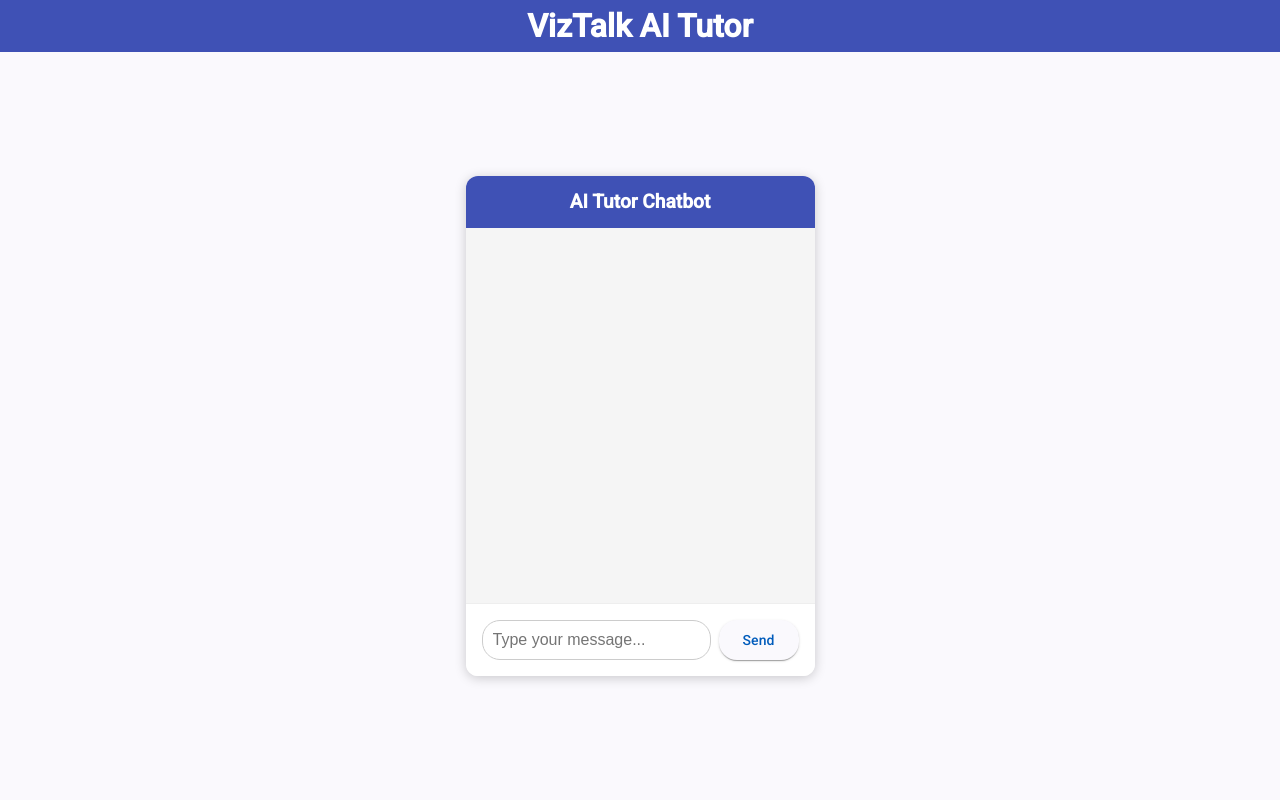
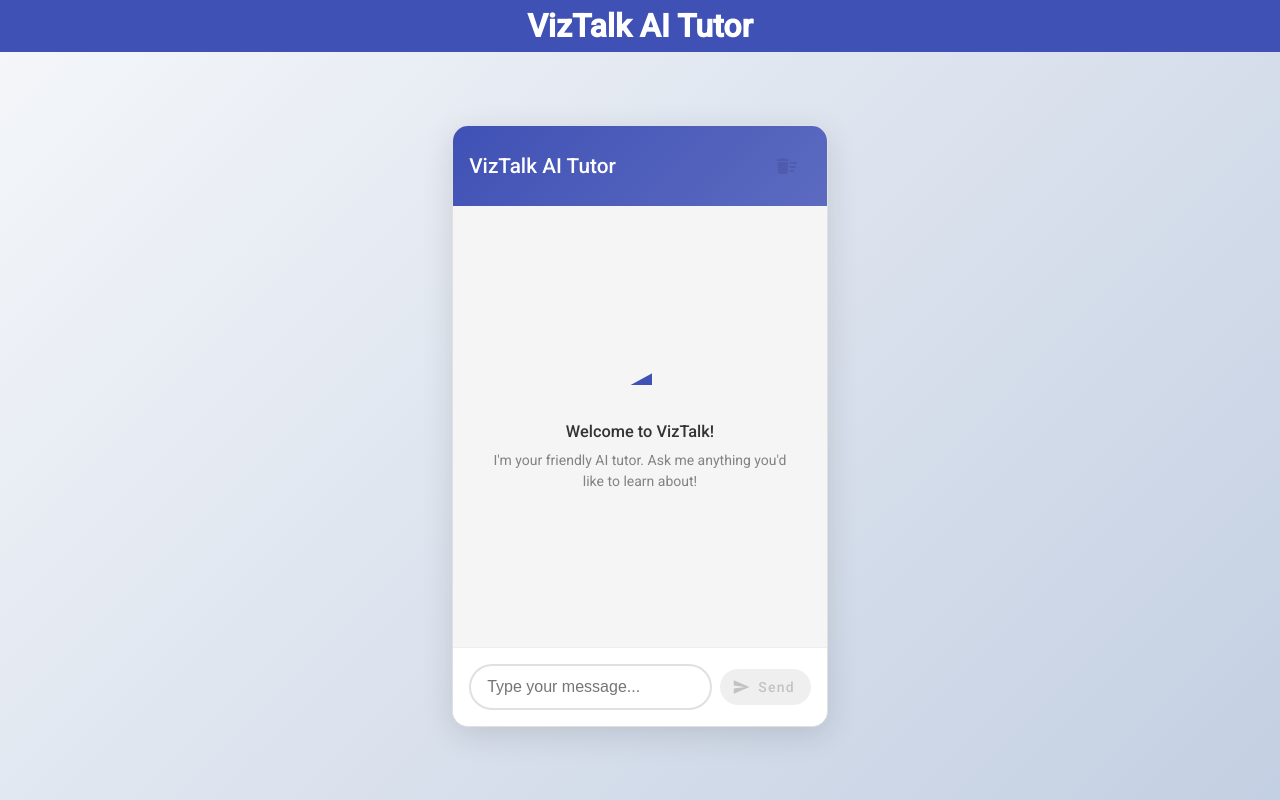
Before and after one commit to abdullahfirdowsi/ai-chatbot, an Angular app in the folder frontend/: page / in a window 1280 px wide. Built offline with nearby package versions, Linux system fonts and the light colour scheme.

Commit message:
Update DELETE feature

```diff
--- a/frontend/src/app/chat/chat.component.css
+++ b/frontend/src/app/chat/chat.component.css
@@ -1,24 +1,45 @@
 .chat-container {
-  max-width: 600px;
-  height: 500px;
-  border-radius: 12px;
-  box-shadow: 0 2px 12px rgba(0,0,0,0.2);
+  max-width: 700px;
+  height: 600px;
+  border-radius: 16px;
+  box-shadow: 0 8px 32px rgba(0,0,0,0.12);
   background: #fff;
   overflow: hidden;
   display: flex;
   flex-direction: column;
+  border: 1px solid #e0e0e0;
 }
 
 .chat-header {
-  background: #3f51b5;
+  background: linear-gradient(135deg, #3f51b5, #5c6bc0);
   color: #fff;
   padding: 1rem;
-  text-align: center;
+  box-shadow: 0 2px 8px rgba(0,0,0,0.1);
+}
+
+.header-content {
+  display: flex;
+  justify-content: space-between;
+  align-items: center;
 }
 
 .chat-header h2 {
   margin: 0;
-  font-size: 1.2rem;
+  font-size: 1.3rem;
+  font-weight: 500;
+}
+
+.clear-btn {
+  opacity: 0.8;
+  transition: opacity 0.2s;
+}
+
+.clear-btn:hover:not(:disabled) {
+  opacity: 1;
+}
+
+.clear-btn:disabled {
+  opacity: 0.3;
 }
 
 .chat-body {
@@ -86,3 +107,173 @@
   padding: 0.5rem 1rem;
   min-width: 80px;
 }
+
+/* Welcome Message */
+.welcome-message {
+  display: flex;
+  justify-content: center;
+  align-items: center;
+  height: 100%;
+  text-align: center;
+  color: #666;
+}
+
+.welcome-content {
+  max-width: 300px;
+}
+
+.welcome-icon {
+  font-size: 4rem;
+  color: #3f51b5;
+  margin-bottom: 1rem;
+}
+
+.welcome-content h3 {
+  margin: 1rem 0 0.5rem 0;
+  color: #333;
+  font-weight: 500;
+}
+
+.welcome-content p {
+  margin: 0;
+  line-height: 1.5;
+  opacity: 0.8;
+}
+
+/* Loading Indicator */
+.loading-indicator {
+  display: flex;
+  align-items: center;
+  gap: 0.5rem;
+  padding: 1rem;
+  align-self: flex-start;
+}
+
+.loading-text {
+  color: #666;
+  font-style: italic;
+}
+
+/* Typing Animation */
+.typing-animation {
+  display: flex;
+  gap: 2px;
+}
+
+.typing-animation span {
+  width: 6px;
+  height: 6px;
+  border-radius: 50%;
+  background-color: #3f51b5;
+  animation: typing 1.4s infinite ease-in-out;
+}
+
+.typing-animation span:nth-child(1) { animation-delay: -0.32s; }
+.typing-animation span:nth-child(2) { animation-delay: -0.16s; }
+.typing-animation span:nth-child(3) { animation-delay: 0s; }
+
+@keyframes typing {
+  0%, 80%, 100% {
+    transform: scale(0);
+    opacity: 0.5;
+  }
+  40% {
+    transform: scale(1);
+    opacity: 1;
+  }
+}
+
+/* Spinning Animation for Loading Button */
+.spinning {
+  animation: spin 1s linear infinite;
+}
+
+@keyframes spin {
+  from { transform: rotate(0deg); }
+  to { transform: rotate(360deg); }
+}
+
+/* Enhanced Message Styles */
+.user .message {
+  background: linear-gradient(135deg, #3f51b5, #5c6bc0);
+  color: white;
+  box-shadow: 0 2px 8px rgba(63, 81, 181, 0.3);
+}
+
+.bot .message {
+  background: #ffffff;
+  color: #333;
+  border: 1px solid #e0e0e0;
+  box-shadow: 0 2px 4px rgba(0,0,0,0.05);
+}
+
+/* Input Enhancements */
+.chat-input input {
+  flex: 1;
+  padding: 12px 16px;
+  border-radius: 24px;
+  border: 2px solid #e0e0e0;
+  outline: none;
+  font-size: 1rem;
+  transition: border-color 0.2s, box-shadow 0.2s;
+}
+
+.chat-input input:focus {
+  border-color: #3f51b5;
+  box-shadow: 0 0 0 3px rgba(63, 81, 181, 0.1);
+}
+
+.chat-input input:disabled {
+  opacity: 0.6;
+  cursor: not-allowed;
+}
+
+.send-btn {
+  border-radius: 24px;
+  padding: 0.5rem 1.5rem;
+  min-width: 100px;
+  font-weight: 500;
+  transition: all 0.2s;
+}
+
+.send-btn:disabled {
+  opacity: 0.6;
+  cursor: not-allowed;
+}
+
+/* Scrollbar Styling */
+.chat-body::-webkit-scrollbar {
+  width: 6px;
+}
+
+.chat-body::-webkit-scrollbar-track {
+  background: #f1f1f1;
+  border-radius: 3px;
+}
+
+.chat-body::-webkit-scrollbar-thumb {
+  background: #c1c1c1;
+  border-radius: 3px;
+}
+
+.chat-body::-webkit-scrollbar-thumb:hover {
+  background: #a1a1a1;
+}
+
+/* Responsive Design */
+@media (max-width: 768px) {
+  .chat-container {
+    max-width: 100%;
+    height: 100vh;
+    border-radius: 0;
+    border: none;
+  }
+
+  .header-content h2 {
+    font-size: 1.1rem;
+  }
+
+  .welcome-icon {
+    font-size: 3rem;
+  }
+}
--- a/frontend/src/app/chat/chat.component.html
+++ b/frontend/src/app/chat/chat.component.html
@@ -1,16 +1,56 @@
 <div class="chat-container">
   <div class="chat-header">
-    <h2>AI Tutor Chatbot</h2>
+    <div class="header-content">
+      <h2>VizTalk AI Tutor</h2>
+      <button
+        mat-icon-button
+        color="warn"
+        (click)="clearConversation()"
+        [disabled]="isLoading || messages.length === 0"
+        title="Clear conversation"
+        class="clear-btn">
+        <mat-icon>delete_sweep</mat-icon>
+      </button>
+    </div>
   </div>
   <div class="chat-body" #chatBody>
+    <div *ngIf="messages.length === 0" class="welcome-message">
+      <div class="welcome-content">
+        <mat-icon class="welcome-icon">school</mat-icon>
+        <h3>Welcome to VizTalk!</h3>
+        <p>I'm your friendly AI tutor. Ask me anything you'd like to learn about!</p>
+      </div>
+    </div>
     <div *ngFor="let m of messages" [ngClass]="{'user': m.sender==='user', 'bot': m.sender==='bot'}">
       <div class="message">
         <span>{{ m.text }}</span>
       </div>
     </div>
+    <div *ngIf="isLoading" class="loading-indicator">
+      <div class="typing-animation">
+        <span></span>
+        <span></span>
+        <span></span>
+      </div>
+      <span class="loading-text">VizTalk is thinking...</span>
+    </div>
   </div>
-  <form (submit)="sendMessage()" class="chat-input">
-    <input [(ngModel)]="userInput" name="userInput" required placeholder="Type your message..." />
-    <button mat-raised-button color="primary" type="submit">Send</button>
+  <form (submit)="sendMessage(); $event.preventDefault()" class="chat-input">
+    <input
+      [(ngModel)]="userInput"
+      name="userInput"
+      placeholder="Type your message..."
+      [disabled]="isLoading"
+      autocomplete="off" />
+    <button
+      mat-raised-button
+      color="primary"
+      type="submit"
+      [disabled]="!userInput.trim() || isLoading"
+      class="send-btn">
+      <mat-icon *ngIf="!isLoading">send</mat-icon>
+      <mat-icon *ngIf="isLoading" class="spinning">hourglass_empty</mat-icon>
+      {{ isLoading ? 'Sending...' : 'Send' }}
+    </button>
   </form>
 </div>
--- a/frontend/src/app/chat/chat.component.ts
+++ b/frontend/src/app/chat/chat.component.ts
@@ -3,6 +3,8 @@ import { HttpClient } from '@angular/common/http';
 import { CommonModule } from '@angular/common';
 import { FormsModule } from '@angular/forms';
 import { MatButtonModule } from '@angular/material/button';
+import { MatIconModule } from '@angular/material/icon';
+import { MatSnackBar, MatSnackBarModule } from '@angular/material/snack-bar';
 
 interface Message {
   text: string;
@@ -12,31 +14,82 @@ interface Message {
 @Component({
   selector: 'app-chat',
   standalone: true,
-  imports: [CommonModule, FormsModule, MatButtonModule],
+  imports: [CommonModule, FormsModule, MatButtonModule, MatIconModule, MatSnackBarModule],
   templateUrl: './chat.component.html',
   styleUrls: ['./chat.component.css']
 })
 export class ChatComponent implements OnInit {
   messages: Message[] = [];
   userInput: string = '';
+  isLoading: boolean = false;
+  private readonly API_BASE_URL = 'http://localhost:8000';
 
-  constructor(private http: HttpClient) {}
+  constructor(private http: HttpClient, private snackBar: MatSnackBar) {}
 
   ngOnInit(): void {}
 
   sendMessage() {
-    if (!this.userInput.trim()) return;
-    const userMsg = this.userInput;
+    if (!this.userInput.trim() || this.isLoading) return;
+
+    const userMsg = this.userInput.trim();
     this.messages.push({ text: userMsg, sender: 'user' });
     this.userInput = '';
+    this.isLoading = true;
 
-    this.http.post<any>('http://localhost:8000/chat', { message: userMsg }).subscribe(
-      res => {
+    this.http.post<any>(`${this.API_BASE_URL}/chat`, { message: userMsg }).subscribe({
+      next: (res) => {
         this.messages.push({ text: res.reply, sender: 'bot' });
+        this.isLoading = false;
+        this.scrollToBottom();
       },
-      err => {
-        this.messages.push({ text: "Sorry, there was an error.", sender: 'bot' });
+      error: (err) => {
+        console.error('Chat error:', err);
+        this.messages.push({
+          text: "Sorry, I encountered an error. Please try again.",
+          sender: 'bot'
+        });
+        this.isLoading = false;
+        this.snackBar.open('Connection error. Please check if the server is running.', 'Close', {
+          duration: 3000,
+          panelClass: ['error-snackbar']
+        });
       }
-    );
+    });
+  }
+
+  clearConversation() {
+    if (this.isLoading) return;
+
+    this.isLoading = true;
+
+    this.http.delete<any>(`${this.API_BASE_URL}/chat/clear`).subscribe({
+      next: (res) => {
+        this.messages = [];
+        this.isLoading = false;
+        this.snackBar.open('Conversation cleared!', 'Close', {
+          duration: 2000,
+          panelClass: ['success-snackbar']
+        });
+      },
+      error: (err) => {
+        console.error('Clear conversation error:', err);
+        // Still clear the frontend messages even if backend fails
+        this.messages = [];
+        this.isLoading = false;
+        this.snackBar.open('Conversation cleared locally', 'Close', {
+          duration: 2000
+        });
+      }
+    });
+  }
+
+  private scrollToBottom() {
+    // Small delay to ensure DOM is updated
+    setTimeout(() => {
+      const chatBody = document.querySelector('.chat-body');
+      if (chatBody) {
+        chatBody.scrollTop = chatBody.scrollHeight;
+      }
+    }, 100);
   }
 }
--- a/frontend/src/index.html
+++ b/frontend/src/index.html
@@ -2,7 +2,7 @@
 <html lang="en">
 <head>
   <meta charset="utf-8">
-  <title>Frontend</title>
+  <title>VizTalk AI Tutor</title>
   <base href="/">
   <meta name="viewport" content="width=device-width, initial-scale=1">
   <link rel="icon" type="image/x-icon" href="favicon.ico">
--- a/frontend/src/styles.css
+++ b/frontend/src/styles.css
@@ -1,4 +1,47 @@
-/* You can add global styles to this file, and also import other style files */
+/* Angular Material Theme */
+@import '@angular/material/prebuilt-themes/indigo-pink.css';
 
-html, body { height: 100%; }
-body { margin: 0; font-family: Roboto, "Helvetica Neue", sans-serif; }
+/* Global Styles */
+html, body {
+  height: 100%;
+  margin: 0;
+  padding: 0;
+}
+
+body {
+  margin: 0;
+  font-family: 'Roboto', 'Helvetica Neue', sans-serif;
+  background: linear-gradient(135deg, #f5f7fa 0%, #c3cfe2 100%);
+  min-height: 100vh;
+}
+
+/* Custom snackbar styles */
+.success-snackbar {
+  background-color: #4caf50 !important;
+  color: white !important;
+}
+
+.error-snackbar {
+  background-color: #f44336 !important;
+  color: white !important;
+}
+
+/* Custom scrollbar for all elements */
+::-webkit-scrollbar {
+  width: 8px;
+  height: 8px;
+}
+
+::-webkit-scrollbar-track {
+  background: #f1f1f1;
+  border-radius: 4px;
+}
+
+::-webkit-scrollbar-thumb {
+  background: #c1c1c1;
+  border-radius: 4px;
+}
+
+::-webkit-scrollbar-thumb:hover {
+  background: #a1a1a1;
+}
```
Also changed, not shown: 1 other file (tests, documents, lock files or other folders).
